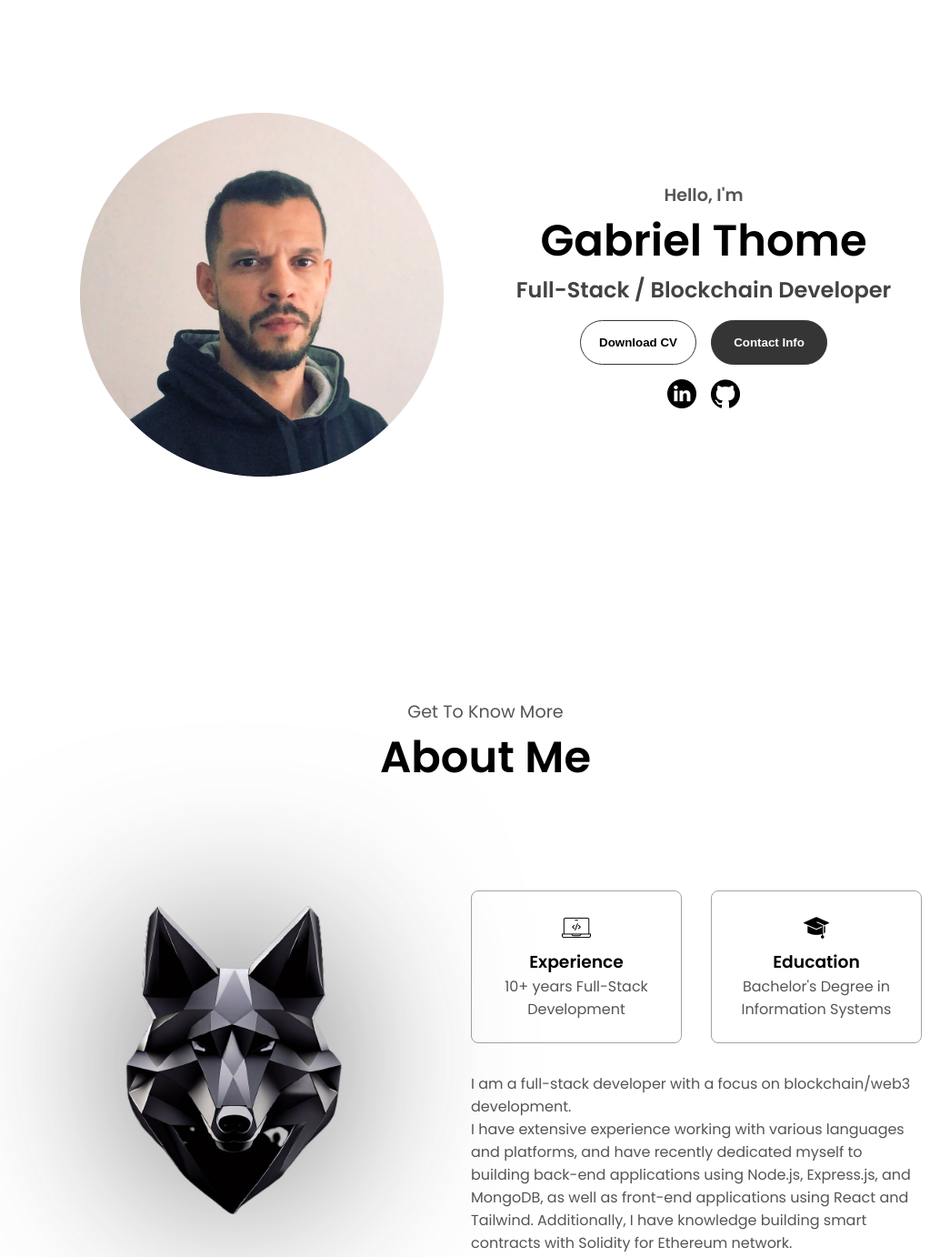
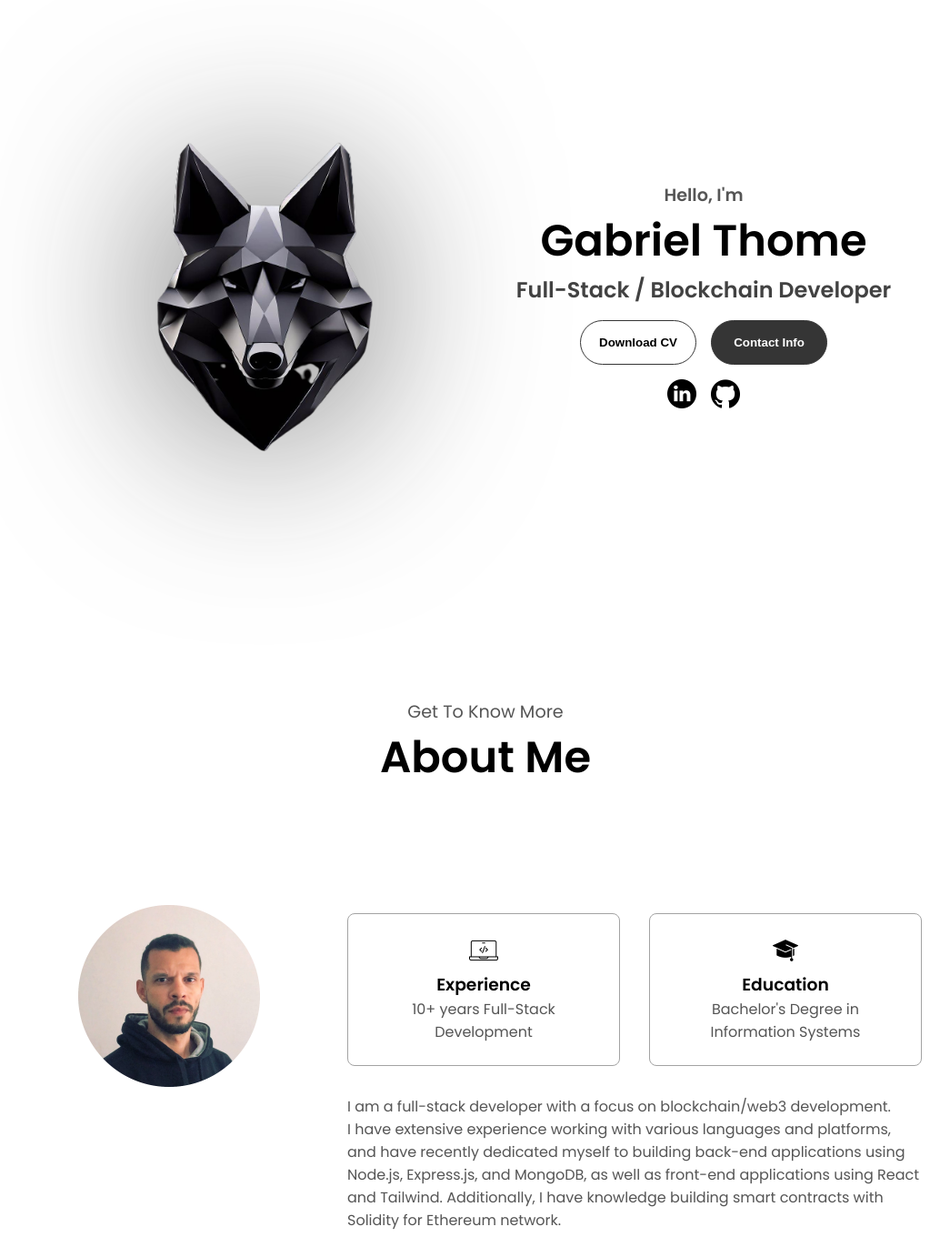
Before and after one commit to thomasdev5832/portfolio, a plain HTML site: page index.html in a window 1280 px wide. Shown: the part 160-1542 px from the top of the page at 91% size, without its empty margins (106-1151 px from the left). Drawn offline with Linux system fonts and the light colour scheme.

Commit message:
change images

```diff
--- a/index.html
+++ b/index.html
@@ -37,8 +37,8 @@
         </div>
     </nav>
     <section id="profile">
-        <div class="section__pic-container">
-            <img src="./assets/profile-pic.webp" alt="Gabriel Thome profile picture">
+        <div class="section__pic-container profile-pic">
+            <img src="./assets/wolf.webp" alt="wolf picture">
         </div>
         <div class="section__text">
             <p class="section__text__p1">Hello, I'm</p>
@@ -62,7 +62,7 @@
         <div class="section-container">
           <div class="section__pic-container">
             <img
-              src="./assets/wolf.webp"
+              src="./assets/profile-pic.webp"
               alt="Profile picture"
               class="about-pic"
             />
--- a/style.css
+++ b/style.css
@@ -177,11 +177,18 @@ section {
 
 .section__pic-container {
     display: flex;
-    height: 300px;
-    width: 300px;
+    height: 200px;
+    width: 200px;
     margin: auto 0;
+
     /*filter: grayscale(100%);
         -webkit-filter: grayscale(100%); */
+}
+
+.profile-pic{
+  -webkit-filter: drop-shadow(5px 5px 5px #222222ab);
+    filter: drop-shadow(0px 5px 100px #222222ab);
+    animation: pulse 1s infinite ease-in-out alternate;
 }
 
 /*
@@ -314,15 +321,12 @@ section {
   }
 
   .about-pic {
-    -webkit-filter: drop-shadow(5px 5px 5px #222222ab);
-    filter: drop-shadow(0px 5px 100px #222222ab);
-    animation: pulse 1s infinite ease-in-out alternate;
+    margin: 2rem;
+    height: 200px;
+    width: 200px;
   }
 
-  .about-pic:hover {
-    cursor: pointer;
-    animation: pulse 1s infinite ease-in-out alternate;
-  }
+
   @keyframes pulse {
     from { transform: scale(0.9); }
     to { transform: scale(1); }
```
